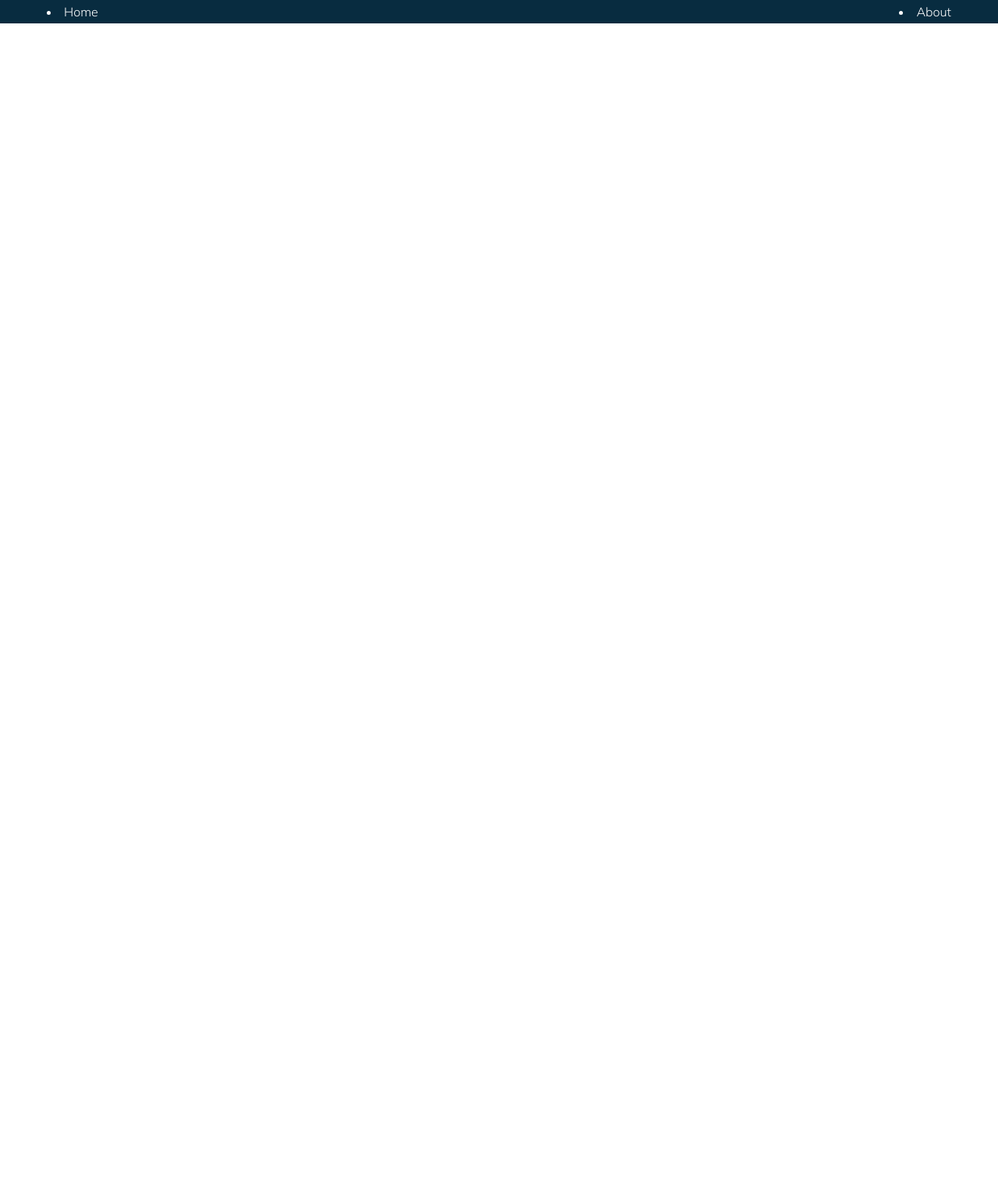
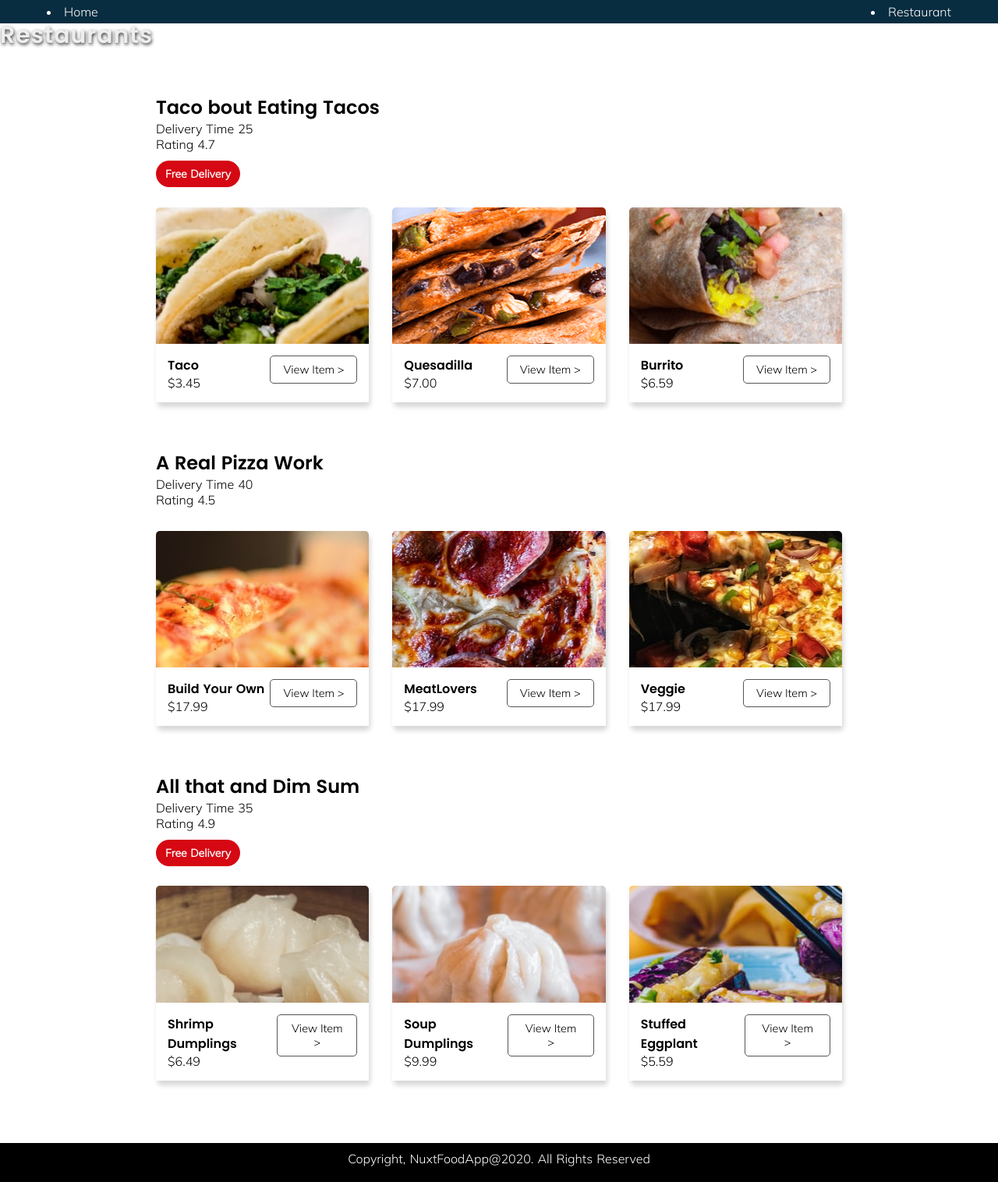
Before and after one commit to honorezemagho/nuxt-foodapp, a Nuxt app: page /restaurants in a window 1280 px wide. Before the commit this address had no page. Shown: the whole page at 78% size. Before the commit the page ends 800 px from the top, so only its background shows below. Built offline with nearby package versions, Linux system fonts and the light colour scheme.

Commit message:
add restaurants and footer

```diff
--- /dev/null
+++ b/components/AppFooter.vue
@@ -0,0 +1,15 @@
+<template>
+<footer>
+    <p>Copyright, NuxtFoodApp@2020. All Rights Reserved</p>
+</footer>
+</template>
+
+<script>
+export default {
+
+}
+</script>
+
+<style>
+
+</style>
--- a/components/AppMenu.vue
+++ b/components/AppMenu.vue
@@ -4,7 +4,7 @@
         <nuxt-link exact to="/">Home</nuxt-link>
     </li>
     <li>
-        <nuxt-link to="/about">About</nuxt-link>
+        <nuxt-link to="/restaurants">Restaurant</nuxt-link>
     </li>
 </nav>
 </template>
--- a/layouts/default.vue
+++ b/layouts/default.vue
@@ -2,13 +2,16 @@
 <div>
     <AppMenu />
     <Nuxt />
+    <AppFooter />
 </div>
 </template>
 
 <script>
 import AppMenu from '@/components/AppMenu.vue';
+import AppFooter from '@/components/AppFooter.vue';
 export default {
     AppMenu,
+    AppFooter
 }
 </script>
 
--- /dev/null
+++ b/pages/restaurants.vue
@@ -0,0 +1,21 @@
+<template>
+<div>
+    <main class="restaurant">
+        <h1>Restaurants</h1>
+    </main>
+    <AppRestaurantInfo />
+</div>
+</template>
+
+<script>
+import AppRestaurantInfo from '@/components/AppRestaurantInfo.vue';
+export default {
+    components: {
+        AppRestaurantInfo
+    },
+}
+</script>
+
+<style lang="scss" scoped>
+
+</style>
```
